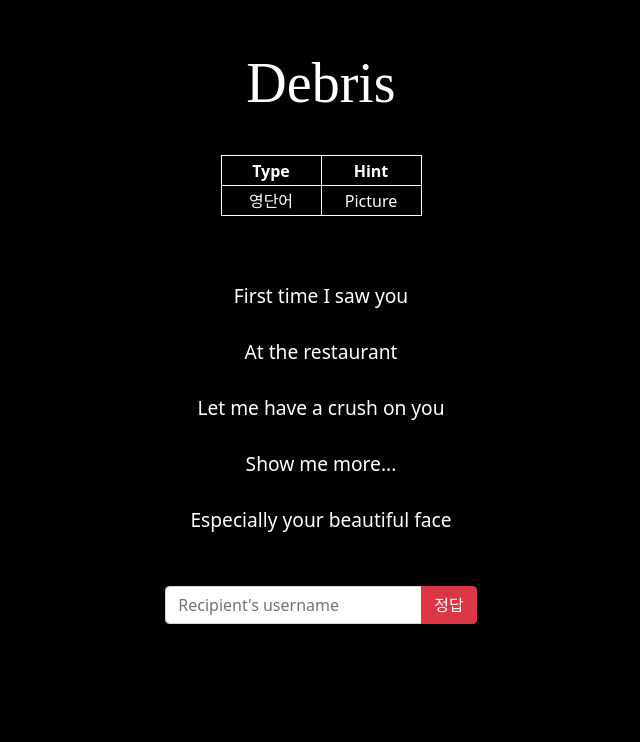
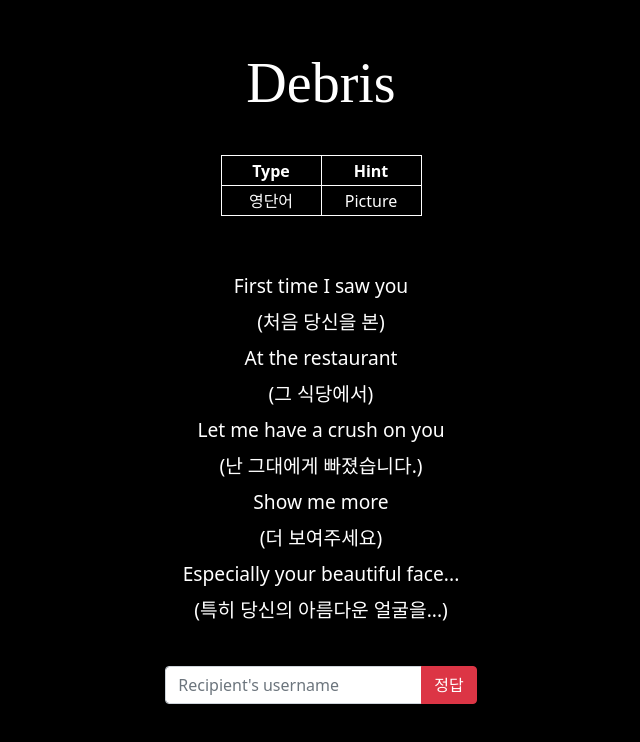
Before and after one commit to ahnhuiwon/debris, a React (Create React App) app: page /third in a window 1280 px wide. Shown: the top 742 px of the page, without its empty margins (319-959 px from the left). Built offline with nearby package versions, Linux system fonts and the light colour scheme; a web font is replaced by a local one.

Commit message:
3번째 문제 수정본

```diff
--- a/src/stage/ThirdPage.js
+++ b/src/stage/ThirdPage.js
@@ -8,16 +8,26 @@ const ThirdPage = () => {
     <>
       <Header />
       <Table />
-      <div className="contents_wrap">
+      <div className="third_contents_wrap">
         <p>First time I saw you</p>
+
+        <p>(처음 당신을 본)</p>
 
         <p>At the restaurant</p>
 
+        <p>(그 식당에서)</p>
+
         <p>Let me have a crush on you</p>
 
-        <p>Show me more...</p>
+        <p>(난 그대에게 빠졌습니다.)</p>
 
-        <p>Especially your beautiful face</p>
+        <p>Show me more</p>
+
+        <p>(더 보여주세요)</p>
+
+        <p>Especially your beautiful face...</p>
+
+        <p>(특히 당신의 아름다운 얼굴을...)</p>
       </div>
       <BtnWrap />
     </>
--- a/src/style/stage.scss
+++ b/src/style/stage.scss
@@ -5,3 +5,11 @@
   margin-top: 30px;
   line-height: 40px;
 }
+
+.third_contents_wrap {
+  text-align: center;
+  font-size: 1.2rem;
+  color: white;
+  margin-top: 30px;
+  line-height: 20px;
+}
```
